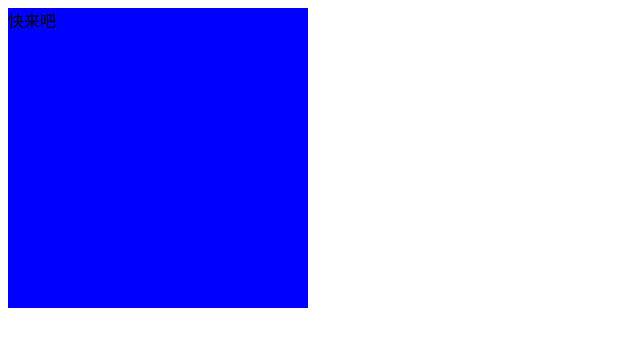
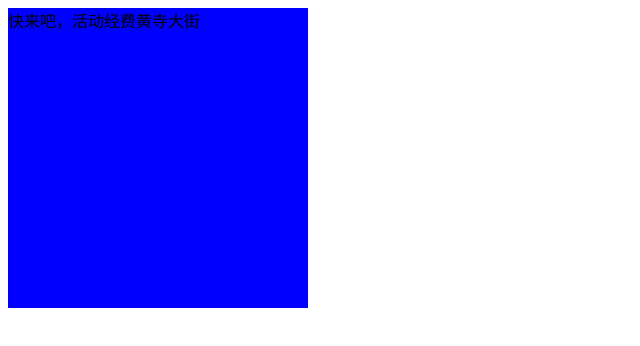
Before and after one commit to xiaoruidudu/vscode, a plain HTML site: page index.html in a window 1280 px wide. Shown: the whole page, without its empty margins (0-640 px from the left). Drawn offline with Linux system fonts and the light colour scheme.

Commit message:
Update index.html

```diff
--- a/index.html
+++ b/index.html
@@ -7,6 +7,6 @@
     <link rel="stylesheet" href="index.css">
 </head>
 <body>
-    <div class="index">快来吧</div>
+    <div class="index">快来吧，活动经费黄寺大街</div>
 </body>
 </html>
```
